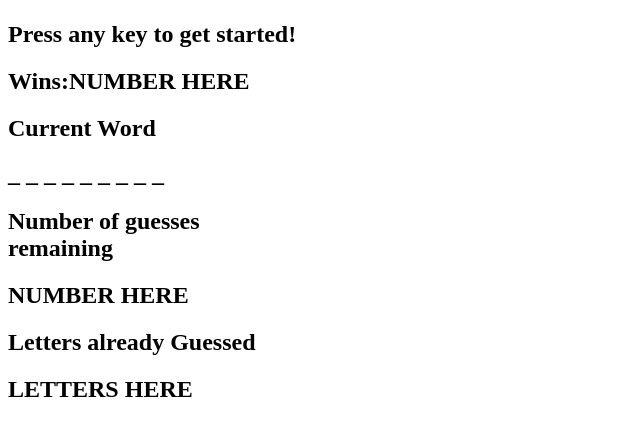
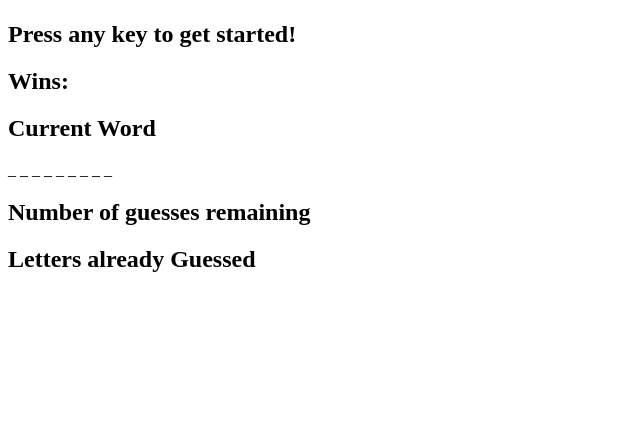
Before and after one commit to ahinson215/Word-guess-game, a plain HTML site: page index.html in a window 1280 px wide. Shown: the part 380-803 px from the top of the page, without its empty margins (0-640 px from the left). Drawn offline with Linux system fonts and the light colour scheme.

Commit message:
adding id selectors t html

```diff
--- a/assets/css/style.css
+++ b/assets/css/style.css
@@ -6,7 +6,3 @@ img {
     width: 300px;
     height: 250px;
 }
-
-h2 {
-    width: 300px;
-}
--- a/index.html
+++ b/index.html
@@ -17,19 +17,20 @@
 
 
 
+<div class= "col-lg-6">
+<img src = "assets/images/Clouds_over_the_Atlantic_Ocean.jpg"></div>
 
-<img src = "assets/images/Clouds_over_the_Atlantic_Ocean.jpg">
-<h2>Press any key to get started!</h2>
-<h2>Wins:NUMBER HERE  </h2>
+<div class = "col-lg-6"><h2>Press any key to get started!</h2>
+<h2>Wins:<span id = "wins"></span> </h2>
 
 <h2>Current Word</h2>
 
-<h2>_ _ _ _ _ _ _ _ _</h2>
+<span id = "gameword">_ _ _ _ _ _ _ _ _</span>
 
 <h2>Number of guesses remaining</h2>
-<h2>NUMBER HERE</h2>
+<span id = "guessesleft"></span>
 <h2>Letters already Guessed</h2>
-<h2>LETTERS HERE</h2>
+<span id = "lettersguessed"></span></div>
 
 
 
```
